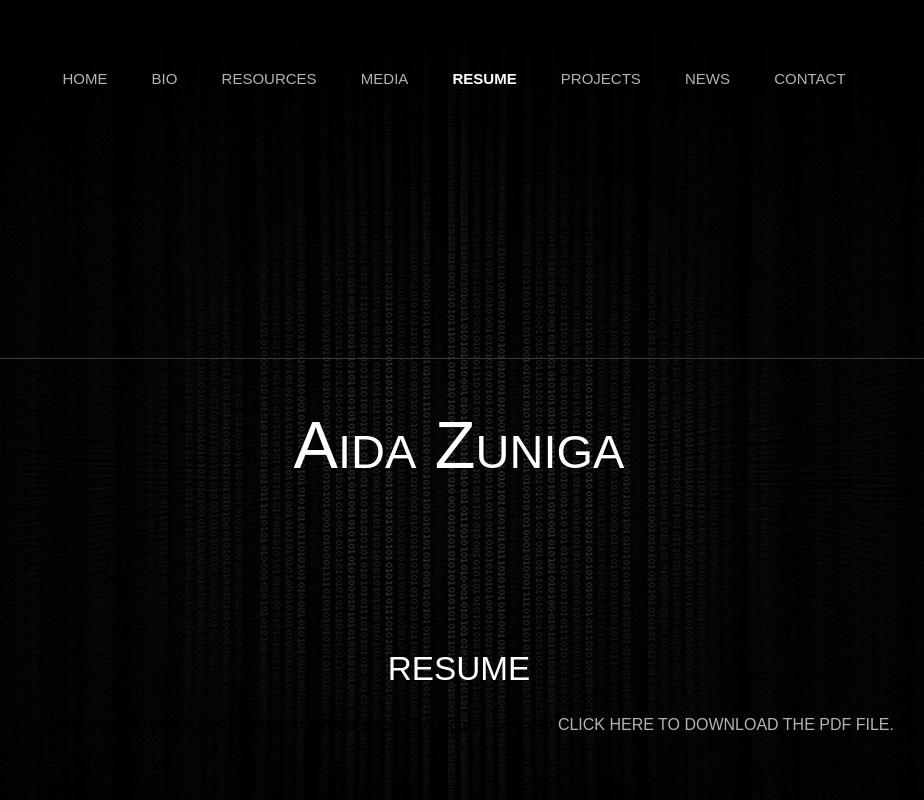
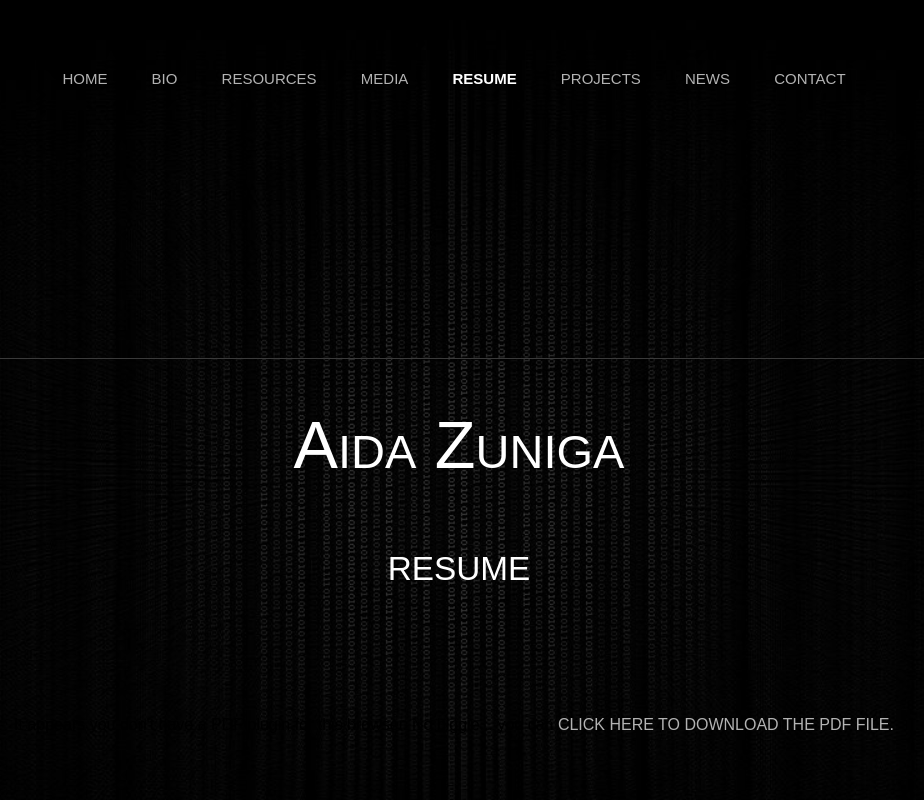
Before and after one commit to aidazuniga/aidazuniga.github.io, a plain HTML site: page pages/resume.html in a window 1280 px wide. Shown: the top 800 px of the page, without its empty margins (184-1108 px from the left). Drawn offline with nearby package versions, Linux system fonts and the light colour scheme.

Commit message:
editing files

```diff
--- a/css/resume-pages.css
+++ b/css/resume-pages.css
@@ -54,7 +54,7 @@ body {
 	font-size: 25pt;
 	font-weight: lighter;
     position: absolute;
-    top: 650px;
+    top: 550px;
 	width: 1170px;
 }
 
```
